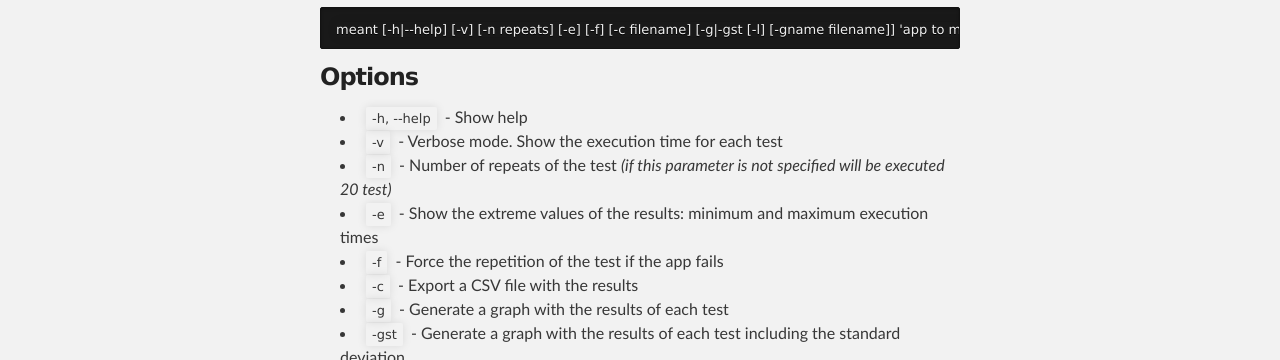
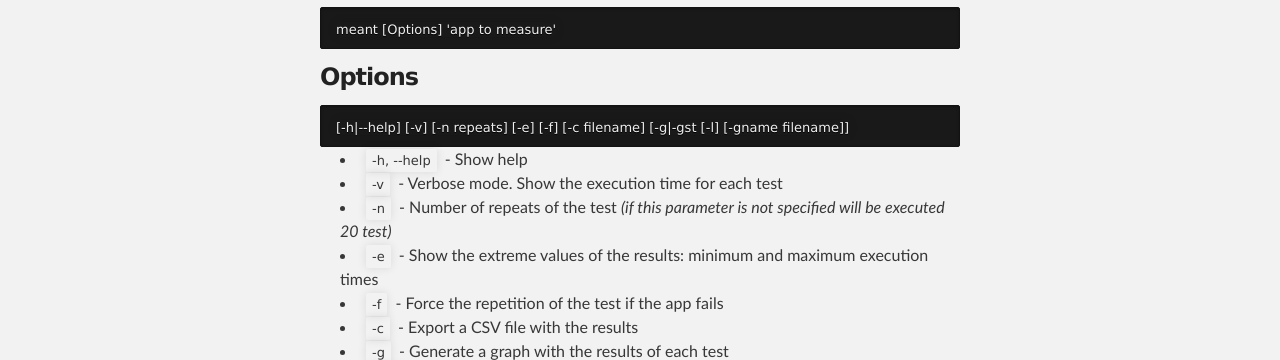
Before and after one commit to albertoalcolea/meant, a plain HTML site: page index.html in a window 1280 px wide. Shown: the part 682-1042 px from the top of the page. Drawn offline with Linux system fonts and the light colour scheme.

Commit message:
Update index.html

```diff
--- a/index.html
+++ b/index.html
@@ -46,11 +46,12 @@
 
 <h2>Usage</h2>
 
-<pre><code>meant [-h|--help] [-v] [-n repeats] [-e] [-f] [-c filename] [-g|-gst [-l] [-gname filename]] 'app to measure'
+<pre><code>meant [Options] 'app to measure'
 </code></pre>
 
 <h3>Options</h3>
 
+<pre><code>[-h|--help] [-v] [-n repeats] [-e] [-f] [-c filename] [-g|-gst [-l] [-gname filename]]</code></pre>
 <ul>
 <li>
 <code>-h, --help</code> - Show help</li>
```
